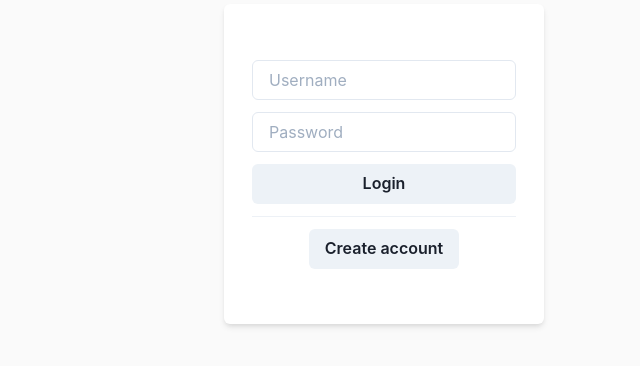
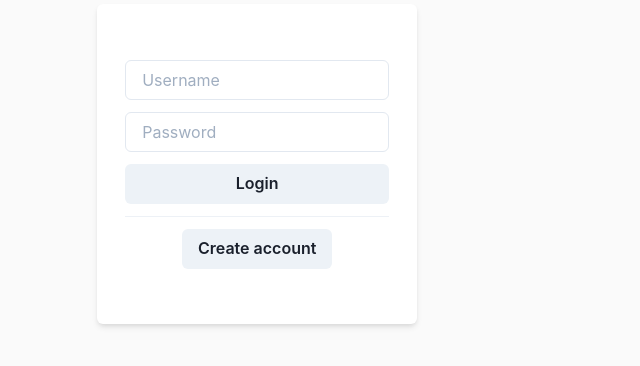
Before and after one commit to Wellfair94/social-media, a Next.js app: page /login in a window 1280 px wide. Shown: the part 196-562 px from the top of the page, without its empty margins (256-896 px from the left). Built offline with nearby package versions, Linux system fonts and the light colour scheme.

Commit message:
messenger layout

```diff
--- a/components/Chat/Chat.js
+++ b/components/Chat/Chat.js
@@ -13,7 +13,7 @@ import {
 
 const Chat = ({ setToggleChat }) => {
   return (
-    <Stack w="100%" bg="white" p={3}>
+    <Stack w="100%" h="100%" p={3}>
       <HStack w="100%">
         <IconButton
           bg="none"
@@ -21,14 +21,14 @@ const Chat = ({ setToggleChat }) => {
           mr={2}
           icon={<ArrowBackIcon />}
         />
-
         <Flex justifyContent="center" align="center">
           <Avatar size="md" mr={2} />
           <Heading fontSize="xl">Wellfair94</Heading>
         </Flex>
       </HStack>
       <Divider />
-      <Stack w="100%" bg="tomato" h="200px"></Stack>
+      <Stack w="100%" h="100%"></Stack>
+      <Divider mb={2} />
       <Input />
     </Stack>
   );
--- a/layout/index.js
+++ b/layout/index.js
@@ -1,15 +1,29 @@
-import { Box, Container } from "@chakra-ui/react";
+import { Box, Container, Flex } from "@chakra-ui/react";
 import React from "react";
 import Header from "components/Header";
 
 const Layout = ({ children }) => {
   return (
-    <Box w="100%" minH="100vh" bg="brand.white">
+    <Flex
+      align="center"
+      direction="column"
+      w="100%"
+      minH="100vh"
+      bg="brand.white"
+    >
       <Header isLoggedIn={false} />
-      <Container centerContent w="100%" minH="calc(100vh - 60px)" py={5}>
-        {children}
+      <Container
+        centerContent
+        w="100%"
+        minH="calc(100vh - 60px)"
+        py={5}
+        display="flex"
+      >
+        <Flex direction="column" w="100%" grow={1}>
+          {children}
+        </Flex>
       </Container>
-    </Box>
+    </Flex>
   );
 };
 
```
Also changed, not shown: pages/messenger.js (+13 -4 lines).
